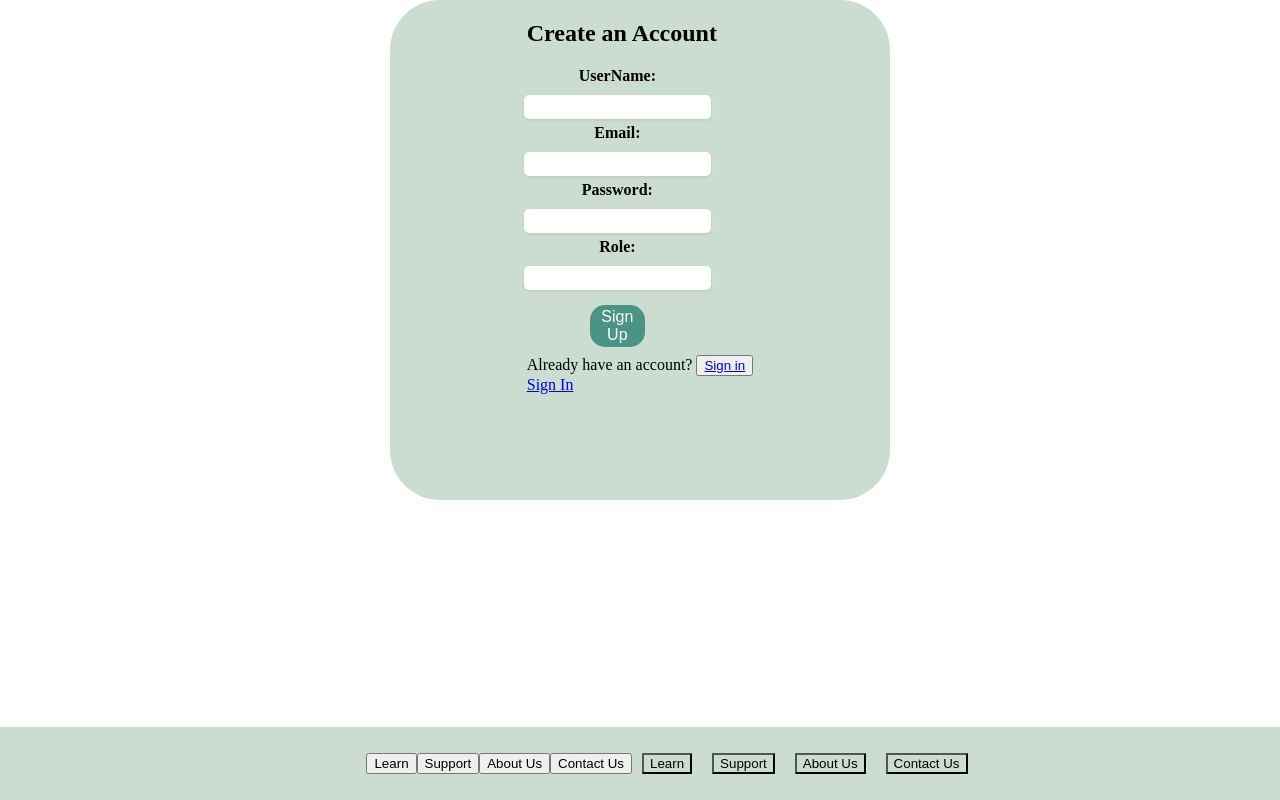
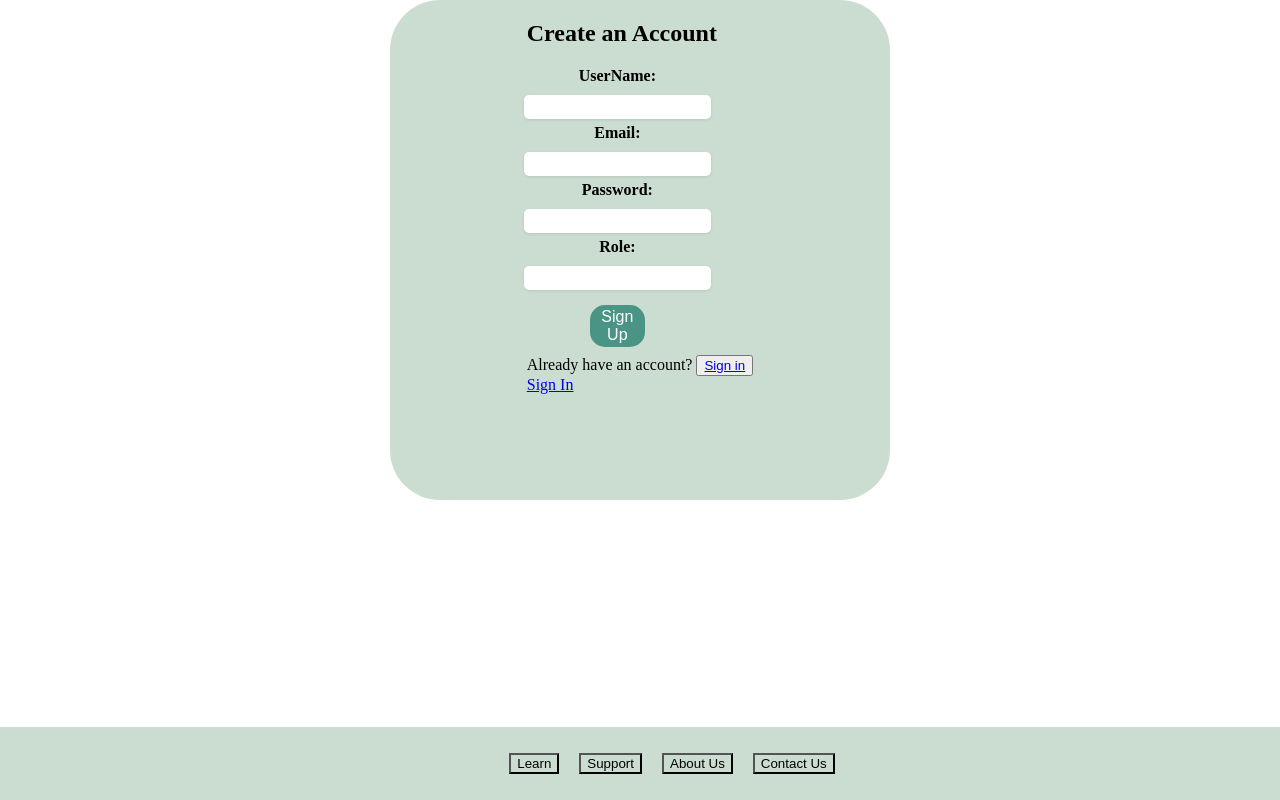
Before and after one commit to bhawansh-bns/final-screens, a React (Create React App) app: page /sign-up in a window 1280 px wide. Built offline with nearby package versions, Linux system fonts and the light colour scheme; no server answers.

Commit message:
BNS: signup footer corrected

```diff
--- a/src/SignUpPage/SignUpPage.jsx
+++ b/src/SignUpPage/SignUpPage.jsx
@@ -15,12 +15,7 @@ function SignUpPage() {
           <Link to="/sign-in">Sign In</Link>
         </div>
       </div>
-      <Footer className={styles.footer}>
-        <Button className={styles.footerbutton}>Learn</Button>
-        <Button className={styles.footerbutton}>Support</Button>
-        <Button className={styles.footerbutton}>About Us</Button>
-        <Button className={styles.footerbutton}>Contact Us</Button>
-      </Footer>
+      <Footer className={styles.footer}/>
     </div>
   );
 }
```
